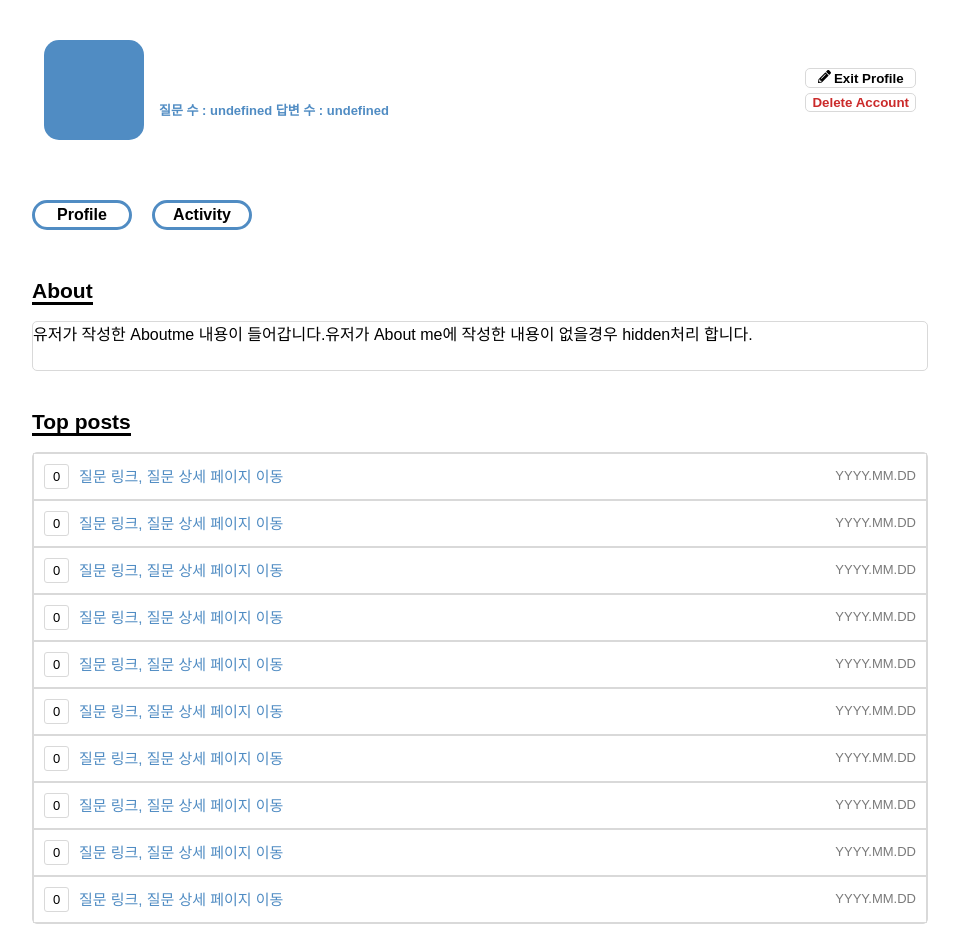
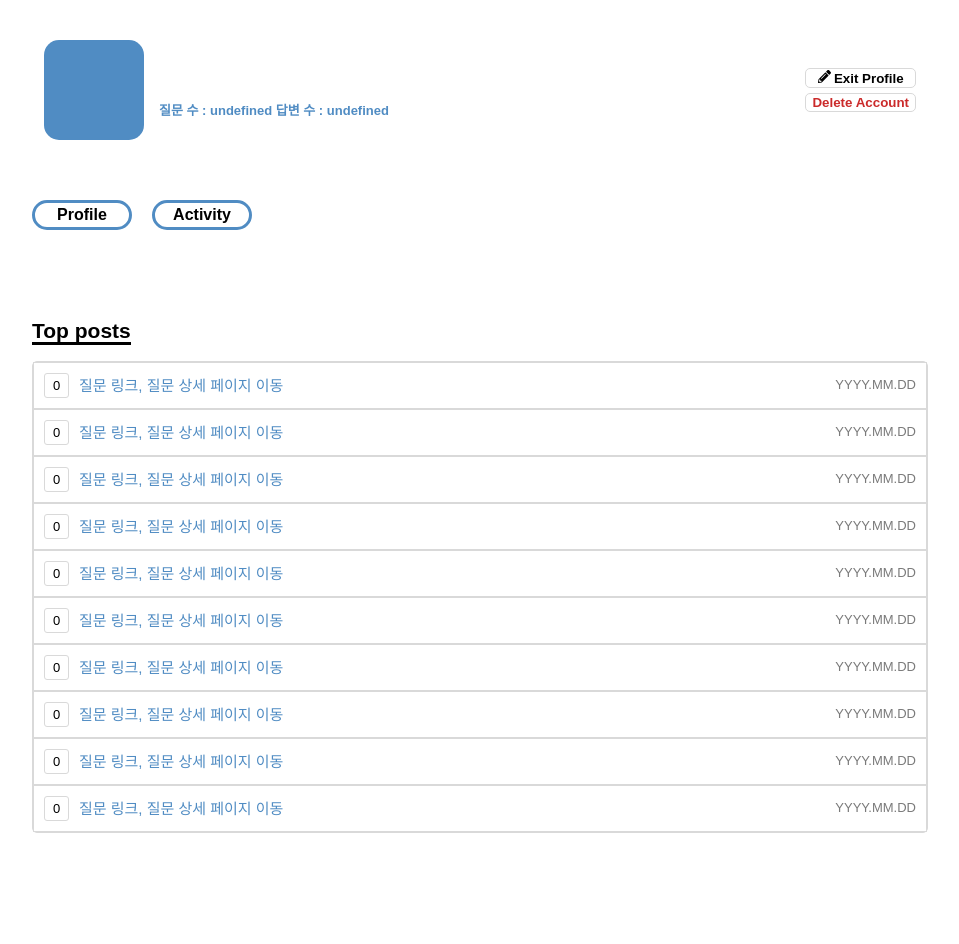
Before and after one commit to codestates-seb/seb43_pre_002, a React (Create React App) app in the folder client/: page /myprofile/1 in a window 1280 px wide. Shown: the whole page, without its empty margins (160-1119 px from the left). After the commit the page ends 853 px from the top, so only its background shows below. Built offline with nearby package versions, Linux system fonts and the light colour scheme; no server answers.

Commit message:
Feat: 마이페이지 프로필 Aboutme 기능 구현

```diff
--- a/client/src/pages/mypage/myprofile.jsx
+++ b/client/src/pages/mypage/myprofile.jsx
@@ -1,3 +1,7 @@
+/* eslint-disable camelcase */
+import axios from 'axios';
+import { useEffect, useState } from 'react';
+import { useParams } from 'react-router-dom';
 import styled, { createGlobalStyle } from 'styled-components';
 import MyHeader from '../../components/MyHeader';
 import MyList from '../../components/MyList';
@@ -9,17 +13,31 @@ const lists2 = Array(10).fill({
 });
 
 function MyProfile() {
+	const [userData, setUserData] = useState({});
+	const { member_id } = useParams();
+
+	useEffect(() => {
+		const fetchData = async () => {
+			const result = await axios.get(`http://localhost:3000/member`);
+			setUserData(result.data);
+		};
+		fetchData();
+	}, []);
+
+	function isEmpty(value) {
+		return value === null || value === undefined || value === '';
+	}
+
 	return (
 		<Wrap>
 			<GlobalStyles />
 			<MyHeader />
-			<div>
-				<Category>About</Category>
-				<AboutBox>
-					유저가 작성한 Aboutme 내용이 들어갑니다.유저가 About me에 작성한
-					내용이 없을경우 hidden처리 합니다.
-				</AboutBox>
-			</div>
+			{!isEmpty(userData[`${member_id - 1}`]?.aboutMe) && (
+				<div>
+					<Category>About</Category>
+					<AboutBox>{userData[`${member_id - 1}`]?.aboutMe}</AboutBox>
+				</div>
+			)}
 			<Post>
 				<Category>Top posts</Category>
 				<MyList lists={lists2} />
@@ -27,6 +45,7 @@ function MyProfile() {
 		</Wrap>
 	);
 }
+
 const Wrap = styled.div`
 	margin-top: 40px;
 	display: flex;
@@ -42,7 +61,7 @@ const AboutBox = styled.p`
 	margin-top: 20px;
 	border-radius: 5px;
 	text-justify: center;
-	padding-top: 5px;
+	padding: 10px 5px;
 `;
 const Category = styled.span`
 	font-size: 21px;
```
Also changed, not shown: client/src/db.json (+17 -1 lines).
